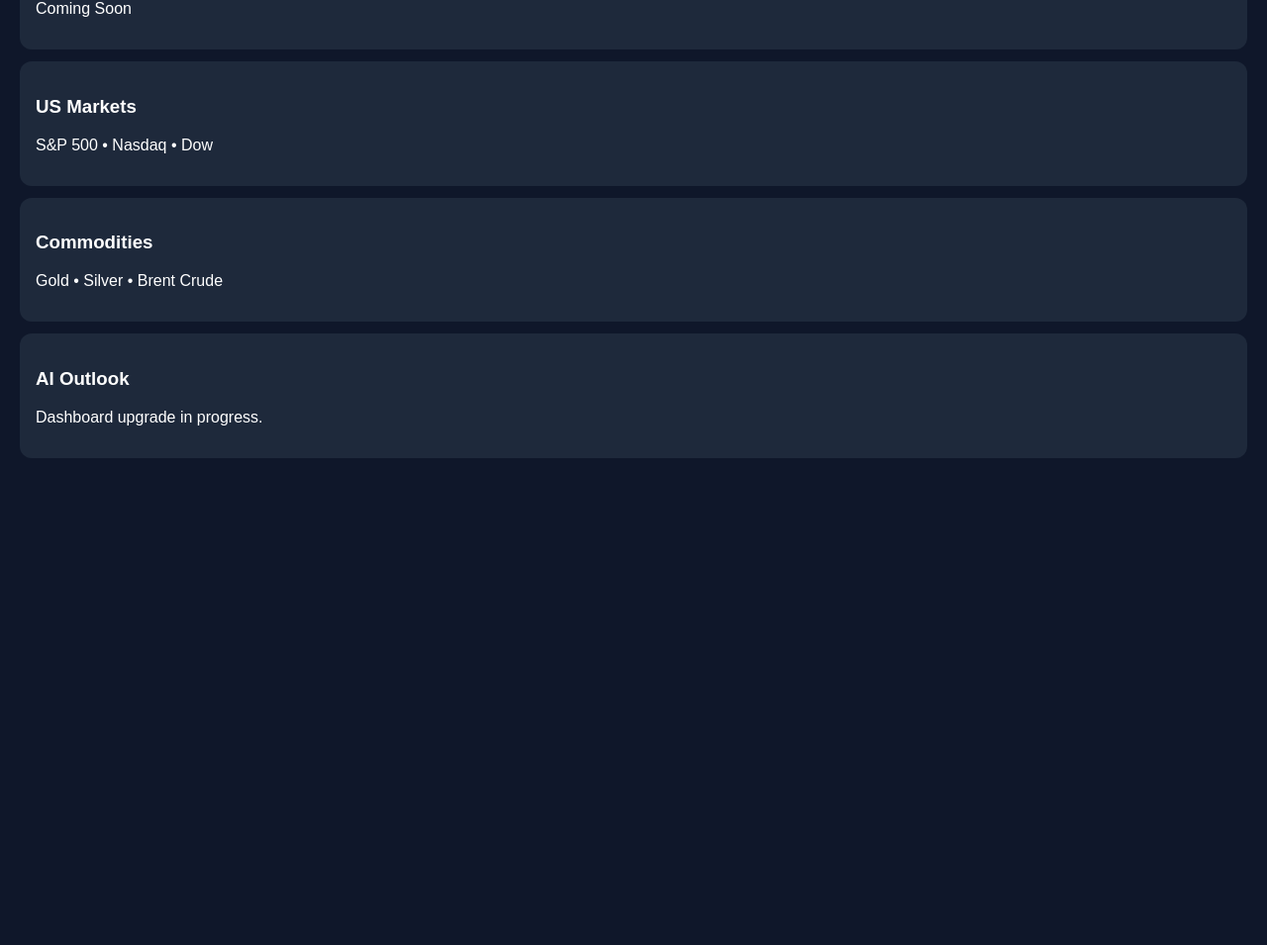
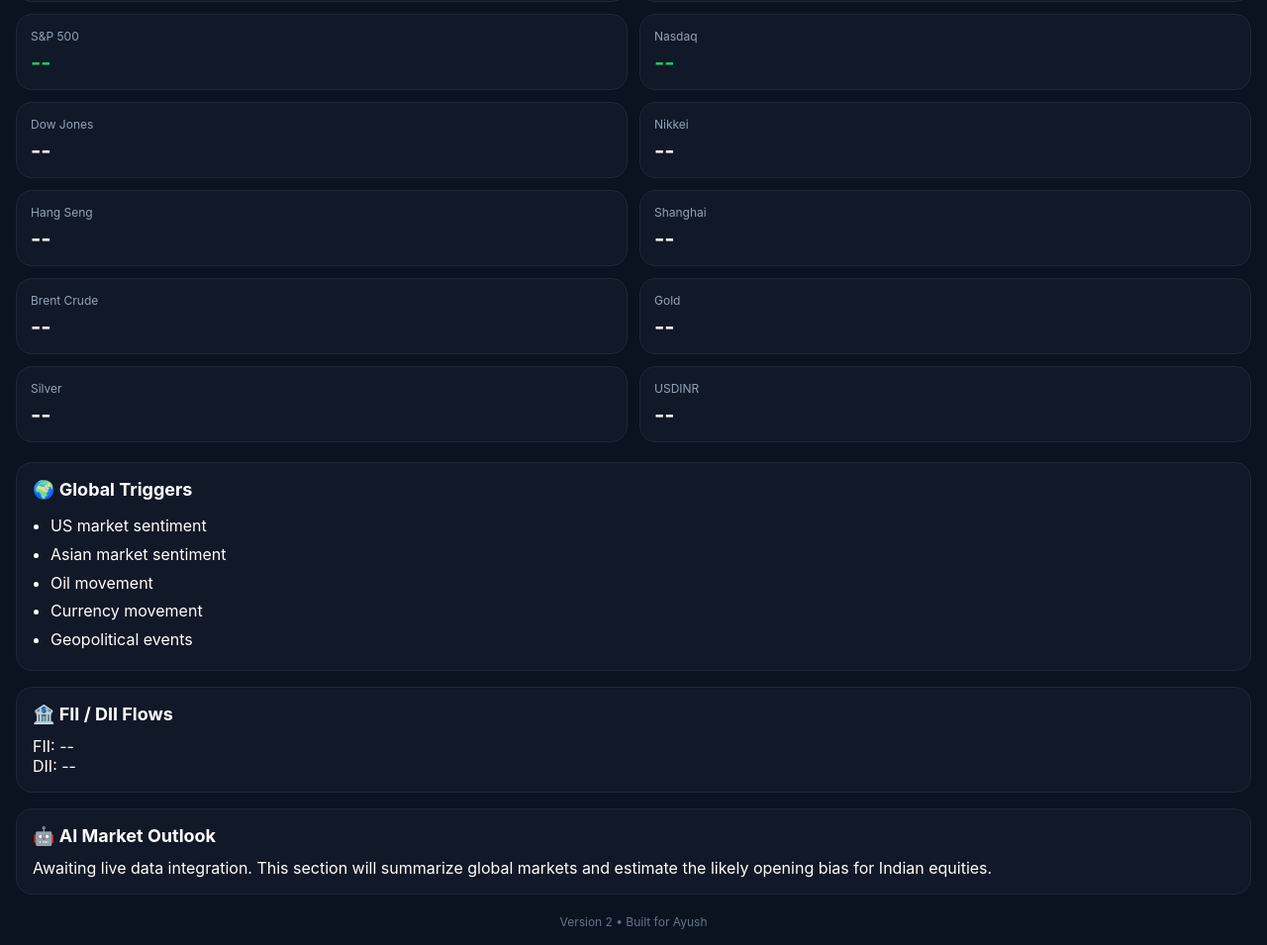
Before and after one commit to ayushagarwal87-jpg/Market--Dashboard, a plain HTML site: page index.html in a window 1280 px wide. Shown: the part 292-1247 px from the top of the page at 99% size. Before the commit the page ends 800 px from the top, so only its background shows below. Drawn offline with Linux system fonts and the light colour scheme.

Commit message:
Update index.html

```diff
--- a/index.html
+++ b/index.html
@@ -1,57 +1,207 @@
 <!DOCTYPE html>
-<html>
+<html lang="en">
 <head>
+<meta charset="UTF-8">
 <meta name="viewport" content="width=device-width, initial-scale=1">
-<title>India Market Dashboard</title>
+<title>India Pre-Market Dashboard</title>
+
 <style>
+*{
+margin:0;
+padding:0;
+box-sizing:border-box;
+font-family:-apple-system,BlinkMacSystemFont,Arial,sans-serif;
+}
+
 body{
-  background:#0f172a;
-  color:white;
-  font-family:Arial,sans-serif;
-  margin:0;
-  padding:20px;
+background:#0b1220;
+color:white;
+padding:16px;
 }
+
+h1{
+font-size:28px;
+margin-bottom:8px;
+}
+
+.subtitle{
+color:#94a3b8;
+margin-bottom:20px;
+}
+
+.bias{
+background:#111827;
+padding:18px;
+border-radius:16px;
+margin-bottom:16px;
+border:1px solid #1f2937;
+}
+
+.bias-value{
+font-size:32px;
+font-weight:bold;
+color:#22c55e;
+margin-top:6px;
+}
+
+.grid{
+display:grid;
+grid-template-columns:repeat(2,1fr);
+gap:12px;
+margin-bottom:20px;
+}
+
 .card{
-  background:#1e293b;
-  border-radius:12px;
-  padding:16px;
-  margin-bottom:12px;
+background:#111827;
+border-radius:16px;
+padding:14px;
+border:1px solid #1f2937;
 }
-h1{
-  margin-top:0;
+
+.label{
+color:#94a3b8;
+font-size:12px;
 }
-.green{
-  color:#22c55e;
+
+.value{
+font-size:22px;
+font-weight:bold;
+margin-top:6px;
+}
+
+.green{color:#22c55e;}
+.red{color:#ef4444;}
+
+.section{
+background:#111827;
+border-radius:16px;
+padding:16px;
+margin-bottom:16px;
+border:1px solid #1f2937;
+}
+
+.section h2{
+margin-bottom:12px;
+font-size:18px;
+}
+
+ul{
+padding-left:18px;
+line-height:1.8;
+}
+
+.footer{
+text-align:center;
+color:#64748b;
+margin-top:20px;
+font-size:12px;
 }
 </style>
 </head>
+
 <body>
 
 <h1>📈 India Pre-Market Dashboard</h1>
+<div class="subtitle">For Indian Equity Traders</div>
+
+<div class="bias">
+<div>Market Bias</div>
+<div class="bias-value">Bullish</div>
+</div>
+
+<div class="grid">
 
 <div class="card">
-  <h3>Market Bias</h3>
-  <p class="green">Bullish</p>
+<div class="label">Gift Nifty</div>
+<div class="value">--</div>
 </div>
 
 <div class="card">
-  <h3>Gift Nifty</h3>
-  <p>Coming Soon</p>
+<div class="label">India VIX</div>
+<div class="value">--</div>
 </div>
 
 <div class="card">
-  <h3>US Markets</h3>
-  <p>S&P 500 • Nasdaq • Dow</p>
+<div class="label">S&P 500</div>
+<div class="value green">--</div>
 </div>
 
 <div class="card">
-  <h3>Commodities</h3>
-  <p>Gold • Silver • Brent Crude</p>
+<div class="label">Nasdaq</div>
+<div class="value green">--</div>
 </div>
 
 <div class="card">
-  <h3>AI Outlook</h3>
-  <p>Dashboard upgrade in progress.</p>
+<div class="label">Dow Jones</div>
+<div class="value">--</div>
+</div>
+
+<div class="card">
+<div class="label">Nikkei</div>
+<div class="value">--</div>
+</div>
+
+<div class="card">
+<div class="label">Hang Seng</div>
+<div class="value">--</div>
+</div>
+
+<div class="card">
+<div class="label">Shanghai</div>
+<div class="value">--</div>
+</div>
+
+<div class="card">
+<div class="label">Brent Crude</div>
+<div class="value">--</div>
+</div>
+
+<div class="card">
+<div class="label">Gold</div>
+<div class="value">--</div>
+</div>
+
+<div class="card">
+<div class="label">Silver</div>
+<div class="value">--</div>
+</div>
+
+<div class="card">
+<div class="label">USDINR</div>
+<div class="value">--</div>
+</div>
+
+</div>
+
+<div class="section">
+<h2>🌍 Global Triggers</h2>
+<ul>
+<li>US market sentiment</li>
+<li>Asian market sentiment</li>
+<li>Oil movement</li>
+<li>Currency movement</li>
+<li>Geopolitical events</li>
+</ul>
+</div>
+
+<div class="section">
+<h2>🏦 FII / DII Flows</h2>
+<p>FII: --</p>
+<p>DII: --</p>
+</div>
+
+<div class="section">
+<h2>🤖 AI Market Outlook</h2>
+<p>
+Awaiting live data integration.
+This section will summarize global markets
+and estimate the likely opening bias for
+Indian equities.
+</p>
+</div>
+
+<div class="footer">
+Version 2 • Built for Ayush
 </div>
 
 </body>
```
